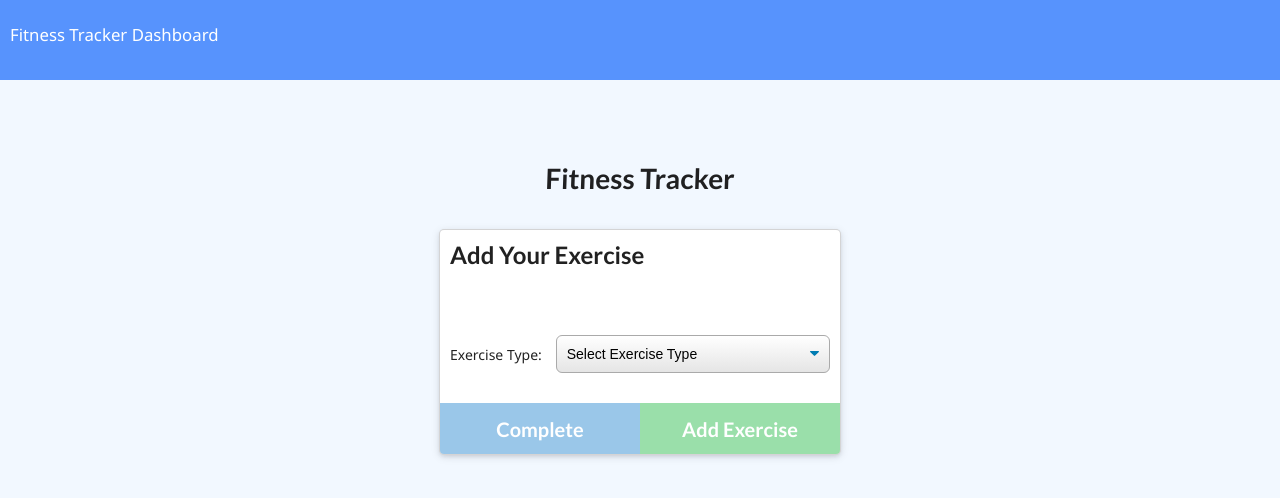
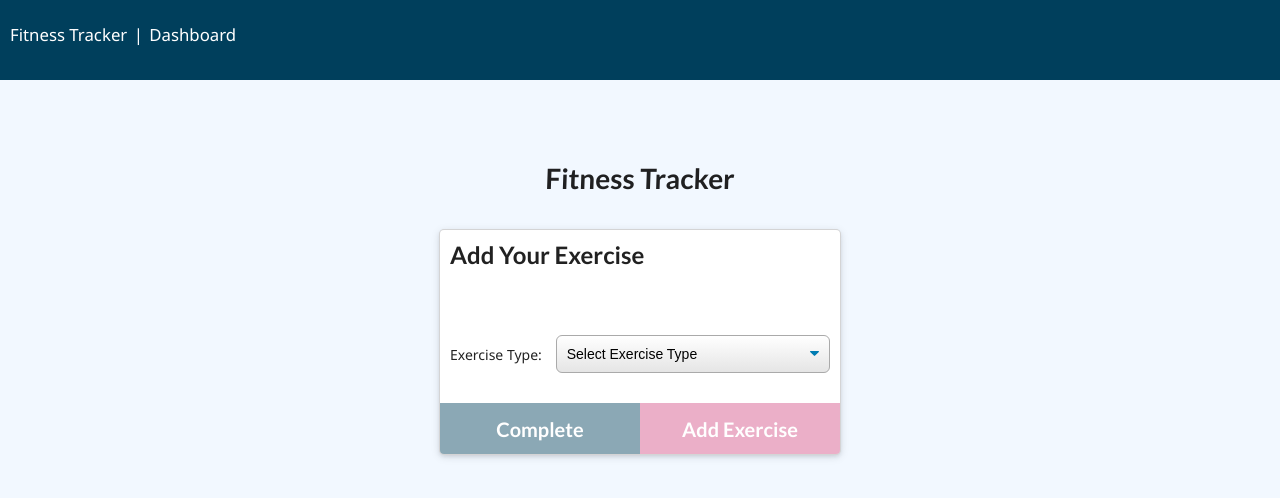
Before and after one commit to stithac/workout-tracker, a website: page public/exercise.html in a window 1280 px wide. Drawn offline with nearby package versions, Linux system fonts and the light colour scheme; no server answers.

Commit message:
Minor updates to look and feel

```diff
--- a/public/exercise.html
+++ b/public/exercise.html
@@ -13,6 +13,7 @@
 <body>
   <nav>
     <a href="/">Fitness Tracker</a>
+    <span style="margin: 0 2px">|</span>
     <a href="/stats">Dashboard</a>
   </nav>
   <div class="wrapper">
@@ -68,10 +69,10 @@
             </div>
           </div>
           <div class="buttons">
-            <button disabled class="huge ui blue button complete">
+            <button disabled class="huge ui darkBlue button complete">
               Complete
             </button>
-            <button disabled class="huge ui positive button add-another">
+            <button disabled class="huge ui purple button add-another">
               Add Exercise
             </button>
           </div>
--- a/public/style.css
+++ b/public/style.css
@@ -14,10 +14,11 @@ body,
 
 body {
   font-family: "Segoe UI", Tahoma, Geneva, Verdana, sans-serif;
+  background-color: #f2f8ff;
 }
 
 nav {
-  background-color: #5793fd;
+  background-color: #003f5c;
   color: #ffffff;
   height: 80px;
   padding: 10px;
@@ -75,7 +76,7 @@ select:hover {
 
 select:focus {
   border-color: #aaa;
-  box-shadow: 0 0 1px 3px rgba(59, 153, 252, 0.7);
+  box-shadow: 0 0 1px 3px rgba(0, 63, 92, 0.7);
   box-shadow: 0 0 0 3px -moz-mac-focusring;
   color: #222;
   outline: none;
@@ -160,6 +161,15 @@ button {
   border: 1px solid #aaa;
   padding: 10px;
   background: linear-gradient(to bottom, #ffffff 0%, #e5e5e5 100%);
+}
+
+.darkBlue {
+  background-color: #003f5c !important;
+  color: #ffffff !important;
+}
+
+.purple {
+  background-color: #d45087 !important;
 }
 
 #toast {
```
Also changed, not shown: public/index.html (+4 -3 lines), public/stats.html (+1 -0 lines).
